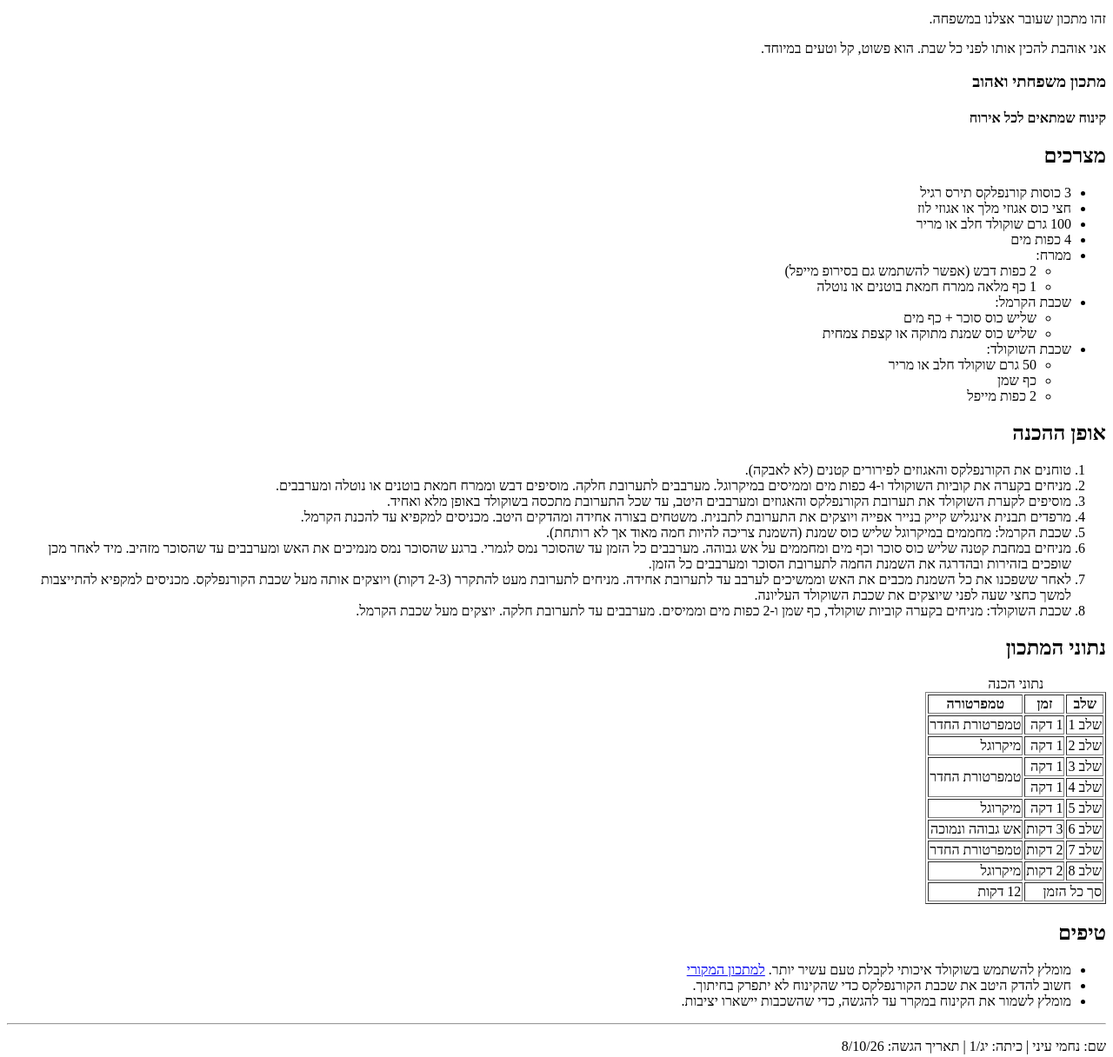
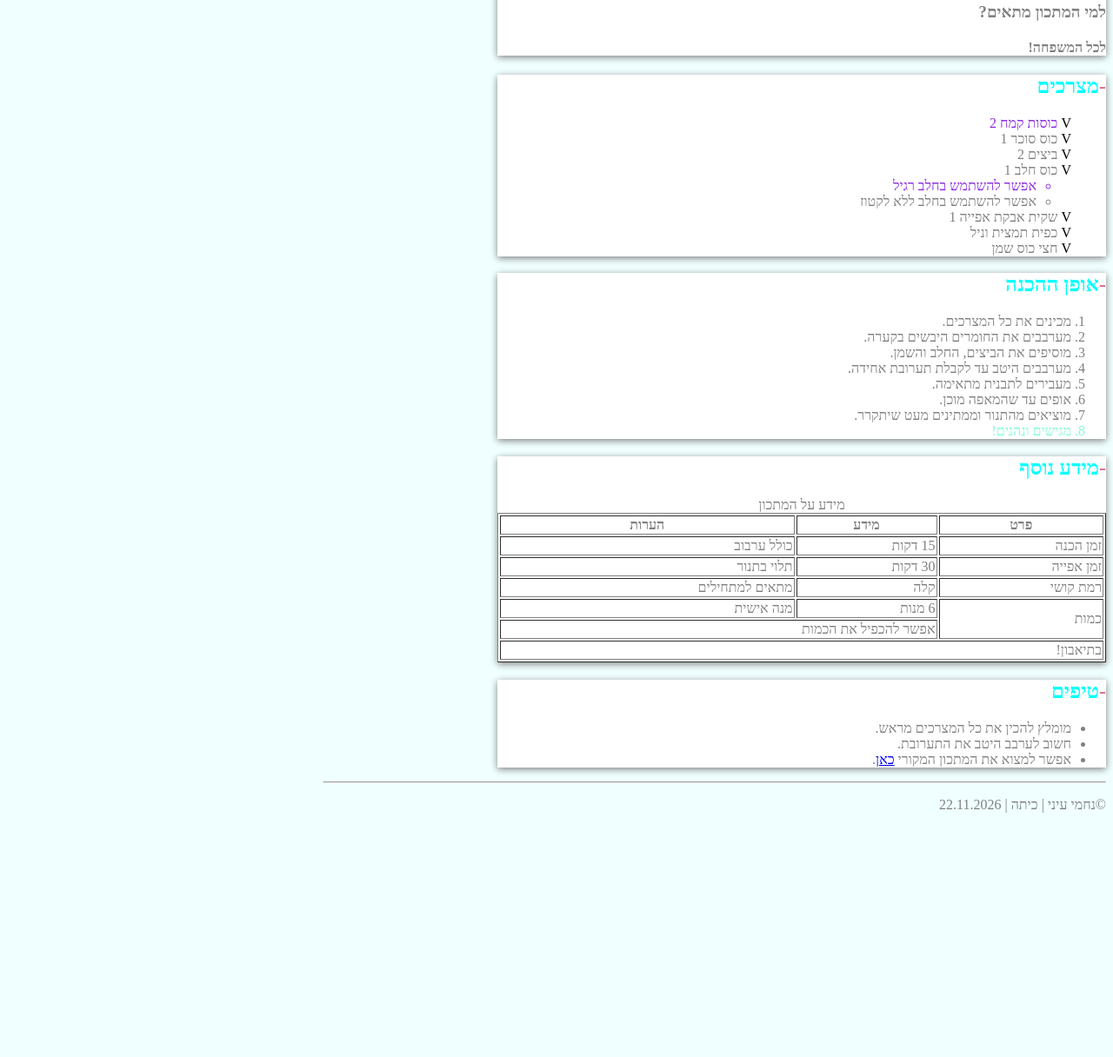
Before and after one commit to nechamieiny/recipe-site, a plain HTML site: page index.html in a window 1280 px wide. Shown: the part 693-1909 px from the top of the page at 87% size. After the commit the page ends 1644 px from the top, so only its background shows below. Drawn offline with Linux system fonts and the light colour scheme.

Commit message:
add css design

```diff
--- a/index.html
+++ b/index.html
@@ -6,251 +6,186 @@
     <meta charset="UTF-8">
     <meta name="viewport" content="width=device-width, initial-scale=1.0">
     <title>המתכון של נחמי עיני</title>
+    <link rel="stylesheet" href="style.css">
 </head>
 
 <body>
 
+    <div class="container">
+
         <div id="top">
 
-        <h1 id="recipe-title" style="color: darkred;">טעמי</h1>
+            <h1 id="recipe-title">טעמי</h1>
 
-        <p class="intro" style="font-size: 20px;">
-            אם אתם מחפשים מתכון קל,
-            <b>טעים</b>
-            ומרשים בלי להסתבך יותר מדי — זה בדיוק המתכון בשבילכם 😍
-            כמה מצרכים פשוטים, תוצאה שפשוט אי אפשר להפסיק לאכול!
+            <p class="intro">
+                ברוכים הבאים למתכון שלי!
+                היום נכין משהו <b>טעים</b> במיוחד.
                 <br>
-            <span class="highlight" style="background-color: yellow;">בתיאבון!!</span>
+                <span class="highlight">מתכון פשוט וקל להכנה</span>
             </p>
 
             <img src="images/Tasty snack.jpg"
-             alt="קינוח טעמי בשכבות"
-             title="המתכון המנצח"
+                 alt="תמונה של המאכל"
+                 title="טעמי"
                  width="400"
-             height="400"
-
                  id="main-image">
 
            <img src="https://res.cloudinary.com/dqtasimhh/image/upload/v1779839386/6a162d6590dfe4fd4fd0459d.jpg"
-     alt="קינוח טעמי מוכן"
-     class="side-image"
-     width="400"
-     height="400"
->
+     alt="תמונה נוספת של המאכל"
+     class="side-image">
 
             <ul id="nav">
                 <li><a href="#ingredients">מצרכים</a></li>
                 <li><a href="#steps">אופן ההכנה</a></li>
-            <li><a href="#info">נתוני המתכון</a></li>
+                <li><a href="#info">מידע נוסף</a></li>
                 <li><a href="#tips">טיפים</a></li>
             </ul>
 
         </div>
 
         <div class="block" id="about">
-        <h2>מעט על המתכון</h2>
 
-        <p>זהו מתכון שעובר אצלנו במשפחה.</p>
+            <h2>על המתכון</h2>
 
-        <p>אני אוהבת להכין אותו לפני כל שבת. הוא פשוט, קל וטעים במיוחד.</p>
+            <p>
+                המתכון הזה מתאים לכל מי שאוהב להכין מאכלים טעימים בבית.
+            </p>
 
-        <h3>מתכון משפחתי ואהוב</h3>
-        <h4>קינוח שמתאים לכל אירוח</h4>
+            <p>
+                ההכנה פשוטה ואינה דורשת הרבה זמן.
+            </p>
+
+            <h3>למי המתכון מתאים?</h3>
+
+            <h4>לכל המשפחה!</h4>
+
         </div>
 
         <div class="block" id="ingredients">
+
             <h2>מצרכים</h2>
 
             <ul class="ingredients-list">
-            <li>3 כוסות קורנפלקס תירס רגיל</li>
-            <li>חצי כוס אגוזי מלך או אגוזי לוז</li>
-            <li>100 גרם שוקולד חלב או מריר</li>
-            <li>4 כפות מים</li>
-
-            <li>
-                ממרח:
+                <li>כוסות קמח 2</li>
+                <li>כוס סוכר 1</li>
+                <li>ביצים 2</li>
+                <li>כוס חלב 1
                     <ul>
-                    <li>2 כפות דבש (אפשר להשתמש גם בסירופ מייפל)</li>
-                    <li>1 כף מלאה ממרח חמאת בוטנים או נוטלה</li>
+                        <li>אפשר להשתמש בחלב רגיל</li>
+                        <li>אפשר להשתמש בחלב ללא לקטוז</li>
                     </ul>
                 </li>
+                <li>שקית אבקת אפייה 1</li>
+                <li>כפית תמצית וניל</li>
+                <li>חצי כוס שמן</li>
+            </ul>
 
-            <li>
-                שכבת הקרמל:
-                <ul>
-                    <li>שליש כוס סוכר + כף מים</li>
-                    <li>שליש כוס שמנת מתוקה או קצפת צמחית</li>
-                </ul>
-            </li>
-
-            <li>
-                שכבת השוקולד:
-                <ul>
-                    <li>50 גרם שוקולד חלב או מריר</li>
-                    <li>כף שמן</li>
-                    <li>2 כפות מייפל</li>
-                </ul>
-            </li>
-        </ul>
         </div>
 
         <div class="block" id="steps">
+
             <h2>אופן ההכנה</h2>
 
             <ol class="steps-list">
-            <li>טוחנים את הקורנפלקס והאגוזים לפירורים קטנים (לא לאבקה).</li>
+                <li>מכינים את כל המצרכים.</li>
+                <li>מערבבים את החומרים היבשים בקערה.</li>
+                <li>מוסיפים את הביצים, החלב והשמן.</li>
+                <li>מערבבים היטב עד לקבלת תערובת אחידה.</li>
+                <li>מעבירים לתבנית מתאימה.</li>
+                <li>אופים עד שהמאפה מוכן.</li>
+                <li>מוציאים מהתנור וממתינים מעט שיתקרר.</li>
+                <li>מגישים ונהנים!</li>
+            </ol>
 
-            <li>
-                מניחים בקערה את קוביות השוקולד ו-4 כפות מים וממיסים במיקרוגל.
-                מערבבים לתערובת חלקה. מוסיפים דבש וממרח חמאת בוטנים או נוטלה ומערבבים.
-            </li>
-
-            <li>
-                מוסיפים לקערת השוקולד את תערובת הקורנפלקס והאגוזים ומערבבים היטב,
-                עד שכל התערובת מתכסה בשוקולד באופן מלא ואחיד.
-            </li>
-
-            <li>
-                מרפדים תבנית אינגליש קייק בנייר אפייה ויוצקים את התערובת לתבנית.
-                משטחים בצורה אחידה ומהדקים היטב. מכניסים למקפיא עד להכנת הקרמל.
-            </li>
-
-            <li>
-                שכבת הקרמל: מחממים במיקרוגל שליש כוס שמנת
-                (השמנת צריכה להיות חמה מאוד אך לא רותחת).
-            </li>
-
-            <li>
-                מניחים במחבת קטנה שליש כוס סוכר וכף מים ומחממים על אש גבוהה.
-                מערבבים כל הזמן עד שהסוכר נמס לגמרי.
-                ברגע שהסוכר נמס מנמיכים את האש ומערבבים עד שהסוכר מזהיב.
-                מיד לאחר מכן שופכים בזהירות ובהדרגה את השמנת החמה לתערובת הסוכר
-                ומערבבים כל הזמן.
-            </li>
-
-            <li>
-                לאחר ששפכנו את כל השמנת מכבים את האש וממשיכים לערבב עד לתערובת אחידה.
-                מניחים לתערובת מעט להתקרר (2-3 דקות) ויוצקים אותה מעל שכבת הקורנפלקס.
-                מכניסים למקפיא להתייצבות למשך כחצי שעה לפני שיוצקים את שכבת השוקולד העליונה.
-            </li>
-
-            <li>
-                שכבת השוקולד: מניחים בקערה קוביות שוקולד, כף שמן ו-2 כפות מים וממיסים.
-                מערבבים עד לתערובת חלקה. יוצקים מעל שכבת הקרמל.
-            </li>
-        </ol>
         </div>
 
         <div class="block" id="info">
-        <h2>נתוני המתכון</h2>
+
+            <h2>מידע נוסף</h2>
 
             <table id="info-table" border="1">
-            <caption>נתוני הכנה</caption>
+
+                <caption>מידע על המתכון</caption>
 
                 <thead>
                     <tr>
-                    <th>שלב</th>
-                    <th>זמן</th>
-                    <th>טמפרטורה</th>
+                        <th>פרט</th>
+                        <th>מידע</th>
+                        <th>הערות</th>
                     </tr>
                 </thead>
 
                 <tbody>
                     <tr>
-                    <td>שלב 1</td>
-                    <td>1 דקה</td>
-                    <td>טמפרטורת החדר</td>
+                        <td>זמן הכנה</td>
+                        <td>15 דקות</td>
+                        <td>כולל ערבוב</td>
                     </tr>
 
                     <tr>
-                    <td>שלב 2</td>
-                    <td>1 דקה</td>
-                    <td>מיקרוגל</td>
+                        <td>זמן אפייה</td>
+                        <td>30 דקות</td>
+                        <td>תלוי בתנור</td>
                     </tr>
 
                     <tr>
-                    <td>שלב 3</td>
-                    <td>1 דקה</td>
-                    <td rowspan="2">טמפרטורת החדר</td>
+                        <td>רמת קושי</td>
+                        <td>קלה</td>
+                        <td>מתאים למתחילים</td>
                     </tr>
 
                     <tr>
-                    <td>שלב 4</td>
-                    <td>1 דקה</td>
+                        <td rowspan="2">כמות</td>
+                        <td>6 מנות</td>
+                        <td>מנה אישית</td>
                     </tr>
 
                     <tr>
-                    <td>שלב 5</td>
-                    <td>1 דקה</td>
-                    <td>מיקרוגל</td>
-                </tr>
-
-                <tr>
-                    <td>שלב 6</td>
-                    <td>3 דקות</td>
-                    <td>אש גבוהה ונמוכה</td>
-                </tr>
-
-                <tr>
-                    <td>שלב 7</td>
-                    <td>2 דקות</td>
-                    <td>טמפרטורת החדר</td>
-                </tr>
-
-                <tr>
-                    <td>שלב 8</td>
-                    <td>2 דקות</td>
-                    <td>מיקרוגל</td>
+                        <td colspan="2">אפשר להכפיל את הכמות</td>
                     </tr>
                 </tbody>
 
                 <tfoot>
                     <tr>
-                    <td colspan="2">סך כל הזמן</td>
-                    <td>12 דקות</td>
+                        <td colspan="3">בתיאבון!</td>
                     </tr>
                 </tfoot>
+
             </table>
+
         </div>
 
         <div class="block" id="tips">
+
             <h2>טיפים</h2>
 
             <ul>
+                <li>מומלץ להכין את כל המצרכים מראש.</li>
+                <li>חשוב לערבב היטב את התערובת.</li>
                 <li>
-                מומלץ להשתמש בשוקולד איכותי לקבלת טעם עשיר יותר.
+                    אפשר למצוא את המתכון המקורי
                     <a href="https://www.10dakot.co.il/recipe/%D7%98%D7%A2%D7%9E%D7%99/"
-                   target="_blank">למתכון המקורי</a>
+                       target="_blank">כאן</a>.
                 </li>
+            </ul>
 
-            <li>חשוב להדק היטב את שכבת הקורנפלקס כדי שהקינוח לא יתפרק בחיתוך.</li>
-
-            <li>מומלץ לשמור את הקינוח במקרר עד להגשה, כדי שהשכבות יישארו יציבות.</li>
-        </ul>
         </div>
 
         <hr>
 
         <div id="page-footer">
-        <p>שם: נחמי עיני | כיתה: יג/1 | תאריך הגשה: 8/10/26</p>
+            <p>נחמי עיני | כיתה | 22.11.2026</p>
         </div>
+
+    </div>
+
+    <!--
+    A: שימוש במחלקה אחת מאפשר לעצב כמה אזורים יחד,
+    במקום להגדיר עיצוב נפרד לכל אזור.
+
+    B: כאשר מגדירים גם רוחב וגם גובה לתמונה,
+    היא עלולה להימתח ולא לשמור על הפרופורציות המקוריות שלה.
+    -->
 
 </body>
 </html>
-
-<!--
-תשובה א:
-התמונה הראשונה תופיע במחשב אחר אם מעבירים אליו גם את תיקיית התמונות - ניתוב יחסי.
-התמונה השנייה תופיע במחשב אחר אם יש חיבור לאינטרנט והקישור עדיין פעיל - ניתוב מוחלט.
-
-תשובה ב:
-ul מציגה פריטים עם נקודות - רשימה לא ממוספרת.
-ol מציגה פריטים עם מספרים - רשימה ממוספרת.
-ul מתאימה כאשר לא חשוב הסדר של הפריטים.
-ol מתאימה כאשר הסדר חשוב, למשל בשלבי הכנת מתכון.
-
-תשובה ג:
-th הוא תא כותרת - מסביר מה כתוב בעמודה.
-td הוא תא רגיל - מכיל את המידע עצמו.
-צריך את שניהם כי th מציג את הכותרת ו-td מציג את הנתון ששייך לאותה הכותרת.
--->
--- /dev/null
+++ b/style.css
@@ -0,0 +1,96 @@
+
+body {
+    color: gray;
+    background-color: azure;
+}
+
+h2 {
+    color: aqua;
+}
+
+#recipe-title {
+    color: blueviolet;
+    font-size: 40px;
+}
+
+.highlight {
+    background-color: yellow;
+}
+
+.intro {
+    color: blue;
+    font-size: 20px;
+}
+
+.block {
+    background-color: white;
+    width: 700px;
+    max-width: 100%;
+    box-shadow: 0 2px 8px gray;
+}
+
+#main-image {
+    width: 400px;
+    max-width: 100%;
+    box-shadow: 0 2px 8px gray;
+}
+
+#info-table {
+    width: 100%;
+}
+
+ {
+    w.side-imageidth: 200px;
+    height: 200px;
+    max-width: 100%;
+}
+
+#nav a:hover {
+    color: darkred;
+}
+
+.block:hover {
+    box-shadow: 0 2px 60px gray;
+}
+
+.ingredients-list > li {
+    list-style-type: none;
+}
+
+.ingredients-list > li::before {
+    content: "V ";
+    color: black;
+}
+
+.ingredients-list li:first-child {
+    color: blueviolet;
+}
+
+.steps-list li:last-child {
+    color: aquamarine;
+}
+
+tbody tr:hover {
+    background-color: cadetblue;
+}
+
+h2::before {
+    content: "-";
+    color: palevioletred;
+}
+
+#page-footer p::before {
+    content: "©";
+}
+
+.container {
+    width: 100%;
+    max-width: 900px;
+}
+
+/*
+A: שימוש במחלקה אחת מאפשר לעצב כמה אזורים יחד.
+
+B: הגדרת רוחב וגובה יחד עלולה למתוח תמונה
+ולשנות את הפרופורציות המקוריות שלה.
+*/
```
Lines whose indentation alone changed are shown as unchanged.
